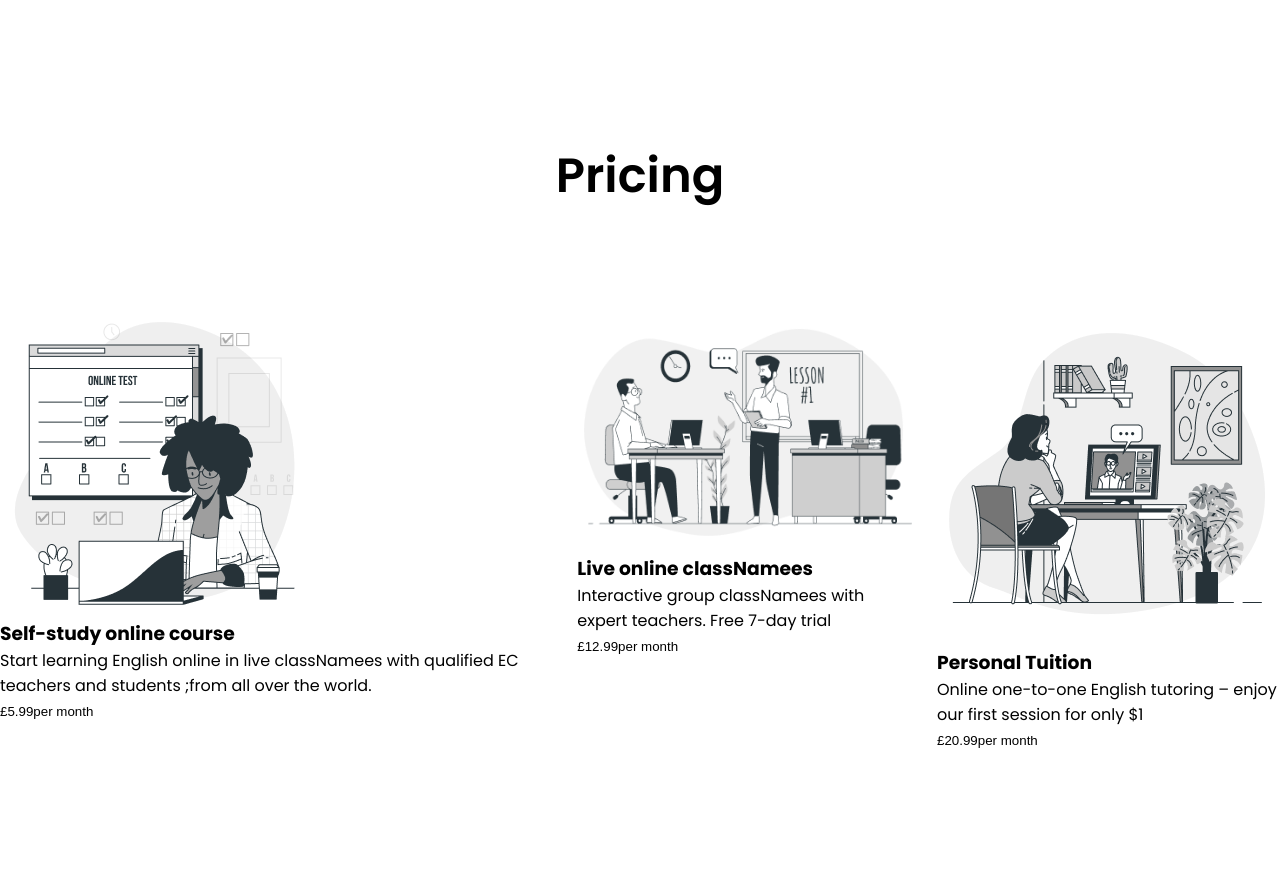
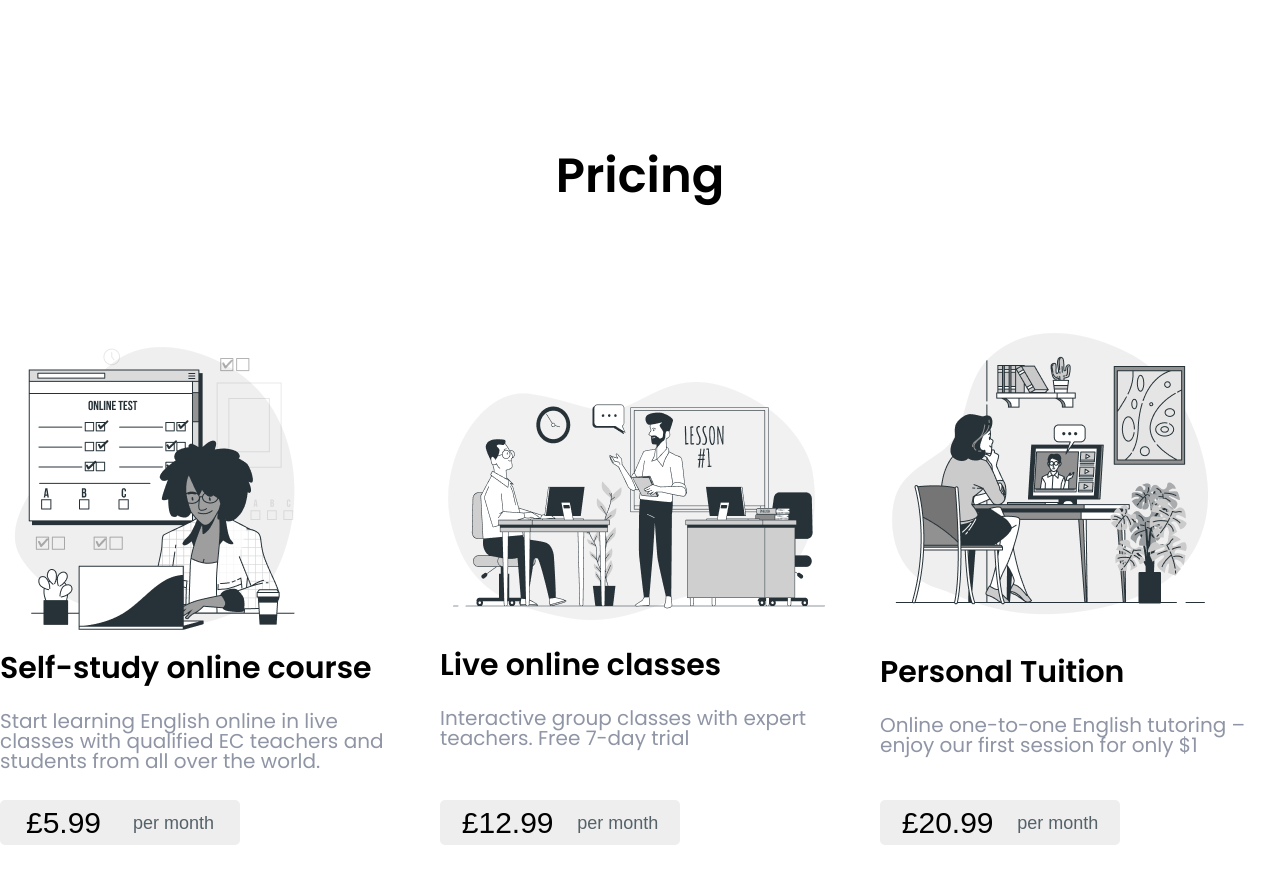
Before and after one commit to masha-masha/landing-online-school, a React (Vite) app: page / in a window 1280 px wide. Shown: the part 3320-4204 px from the top of the page. Before the commit the page ends 4072 px from the top, so only its background shows below. Built offline with nearby package versions, Linux system fonts and the light colour scheme.

Commit message:
rewritten styles and html for the pricing component

```diff
--- a/src/components/pricing/Pricing.css
+++ b/src/components/pricing/Pricing.css
@@ -1,37 +1,67 @@
+.pricing {
+    padding-bottom: 200px;
+}
+
 .cards-pricing {
     display: flex;
     justify-content: space-between;
-    gap: 20px;
+}
+.card-pricing {
+    width: 400px;
+    display: flex;
+    flex-direction: column;
 }
 
-.card-pricing {
-    height: 560px;
-    width: 635px;
+.pricing-img {
+  display: flex;
+  text-align: center;
+  padding-top: 25px;
 }
 
-.card-pricing-second {
-    padding-top: 30px;
+.pricing-img-second  {
+    padding-top: 50px;
 }
 
-.card-pricing-h3 {
-    padding-top: 40px;
-    padding-bottom: 20px;
-
-}
-
-.card-pricing-h3-third {
-    padding-top: 10px;
-    padding-bottom: 20px;
+ .pricing-img-third {
+  display: flex;
+  text-align: center;
+ }
+.card-pricing h3 {
+  font-size: 30px;
+  font-weight: 600;
+  line-height: 48px;
+  padding-bottom: 19px;
 }
 
 .card-pricing p {
+    font-size: 20px;
+    font-weight: 400;
+    line-height: 100%;
     color: #8F95A5;
-    font-size: 20px;
+    flex-grow: 1;
 }
 
-.card-pricing button {
-    padding-top: 30px;
-    padding-bottom: 0px;
+.btn-pricing {
+    display: flex;
+    align-items: center;
+    justify-content: space-around;
+    padding-left: 10px;
+    padding-right: 10px;
     background-color: #EEEEEE;
+    width: 240px;
+    height: 45px;
+    border-radius: 5px;
+    margin-top: 29px;
+}
 
+.price {
+ font-size: 30px;
+ line-height: 100%;
 }
+
+.period {
+    color: #546269;
+    font-size: 18px;
+    font-weight: 400;
+    line-height: 100%;
+}
--- a/src/components/pricing/Pricing.jsx
+++ b/src/components/pricing/Pricing.jsx
@@ -1,48 +1,53 @@
-import './Pricing.css'
+import './Pricing.css';
 
-const Pricong = () => {
+const Pricing = () => {
  return (
   <section className='container pricing'>
    <h2 className='section-main-title' id='pricing'>
     Pricing
    </h2>
    <div className='cards-pricing'>
-       <div>
+    <div className='card-pricing'>
+      <div className="pricing-img">
        <img src='/images/Online test-bro 1.png' alt='online test' />
-        <h3> Self-study online course</h3>
+      </div>
+     <h3>Self-study online course</h3>
      <p>
-         Start learning English online in live classNamees with qualified EC
-         teachers and students ;from all over the world.
+      Start learning English online in live classes with qualified EC teachers
+      and students from all over the world.
      </p>
-        <button className='btn pricing-information'>
-         <span>£5.99</span>
-         <span>per month</span>
+      <button className="btn btn-pricing">
+      <span className="price">£5.99</span>
+      <span className="period">per month</span>
      </button>
     </div>
-       <div>
-        <img src='/images/Lesson-bro 1.png' alt='lessons' />
-        <h3>Live online classNamees</h3>
-        <p>Interactive group classNamees with expert teachers. Free 7-day trial</p>
-        <button className='btn pricing-information'>
-         <span>£12.99</span>
-         <span>per month</span>
+    <div className='card-pricing'>
+      <div className="pricing-img-second  ">
+        <img src='/images/Lesson-bro 1.png' alt='online test' />
+      </div>
+     <h3>Live online classes</h3>
+     <p>Interactive group classes with expert teachers. Free 7-day trial</p>
+     <button className="btn btn-pricing">
+      <span className="price">£12.99</span>
+      <span className="period">per month</span>
      </button>
     </div>
-       <div>
-        <img src='/images/Webinar-bro 2.png' alt='webinar' />
+    <div className='card-pricing'>
+      <div className="pricing-img-third">
+         <img src='/images/Webinar-bro 2.png' alt='online test' />
+      </div>
      <h3>Personal Tuition</h3>
      <p>
-         Online one-to-one English tutoring – enjoy our first session for only
-         $1
+      Online one-to-one English tutoring – enjoy our first session for only $1
      </p>
-        <button className='btn pricing-information'>
-         <span>£20.99</span>
-         <span>per month</span>
+      <button className="btn btn-pricing">
+      <span className="price">£20.99</span>
+      <span className="period">per month</span>
      </button>
     </div>
    </div>
   </section>
-  )
-}
+ );
+};
 
-export default Pricong
+export default Pricing;
```
Lines whose indentation alone changed are shown as unchanged.
